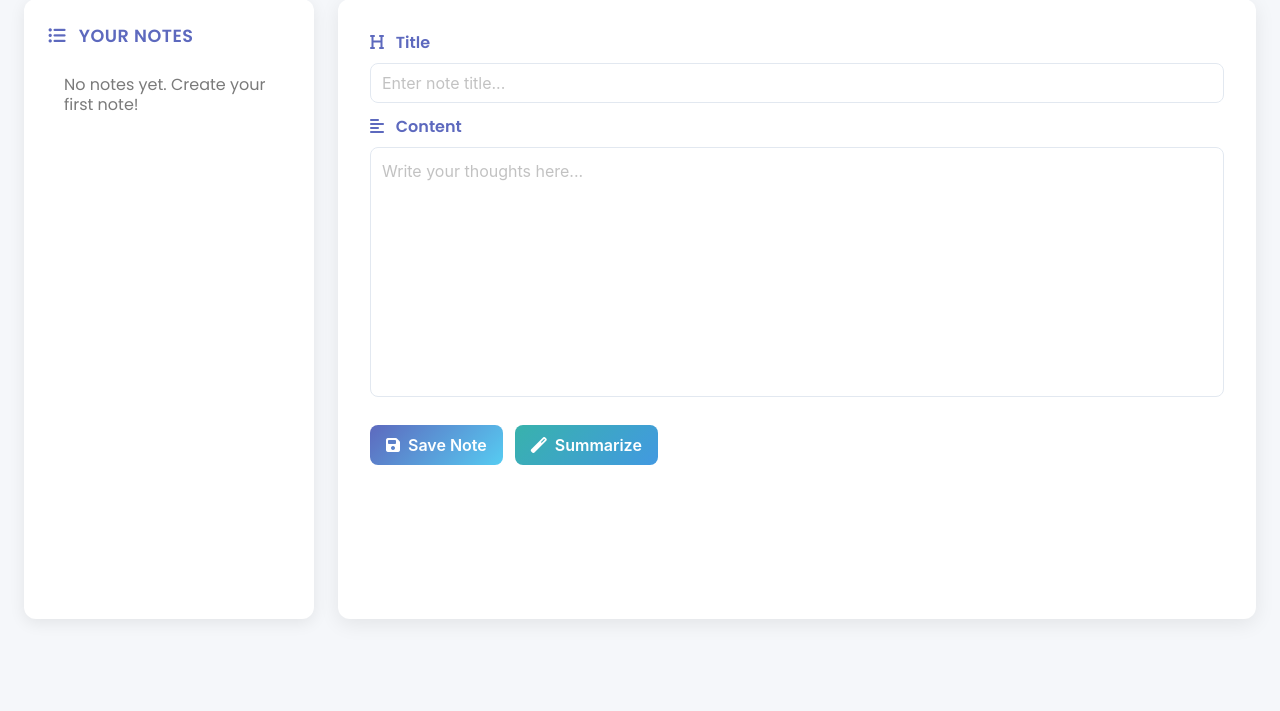
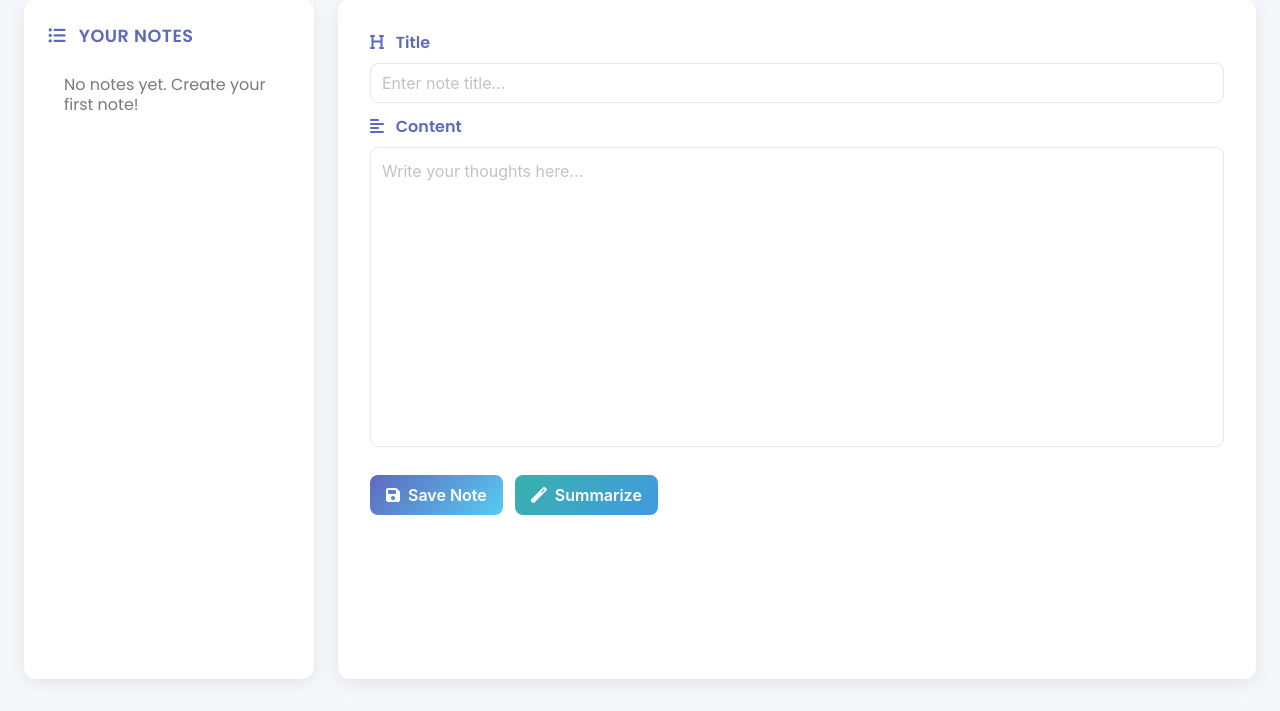
Before and after one commit to DonMdas/note-taking-app, a Django app: page /editor/ in a window 1280 px wide. Shown: the part 89-800 px from the top of the page. Run offline with Django 5.2, Linux system fonts and the light colour scheme; the visitor is signed in with stand-in values (Sample User, id 1); data that the repository does not hold is empty.

Commit message:
Increase the panel size in the editor page

```diff
--- a/document/templates/editor.html
+++ b/document/templates/editor.html
@@ -72,7 +72,7 @@
         border-radius: 12px;
         box-shadow: 0 4px 16px rgba(0, 0, 0, 0.08);
         padding: 1.5rem;
-        height: calc(100vh - 180px);
+        height: calc(100vh - 120px); /* Changed from 180px to 120px */
         overflow-y: auto;
     }
 
@@ -107,7 +107,7 @@
         border-radius: 12px;
         box-shadow: 0 5px 20px rgba(0, 0, 0, 0.08);
         padding: 2rem;
-        height: calc(100vh - 180px);
+        height: calc(100vh - 120px); /* Changed from 180px to 120px */
         overflow-y: auto;
         display: flex;
         flex-direction: column;
@@ -146,7 +146,7 @@
 
     /* Content textarea */
     #content-textarea {
-        height: 250px;
+        height: 300px; /* Increased from 250px to 300px */
         resize: none;
         overflow-y: auto;
         background-color: white;
@@ -162,7 +162,7 @@
     }
 
     #summary-textarea {
-        height: 220px; /* Increased from 150px to 220px */
+        height: 270px; /* Increased from 220px to 270px */
         resize: none;
         overflow-y: auto;
         background-color: rgba(93, 105, 190, 0.05);
```
